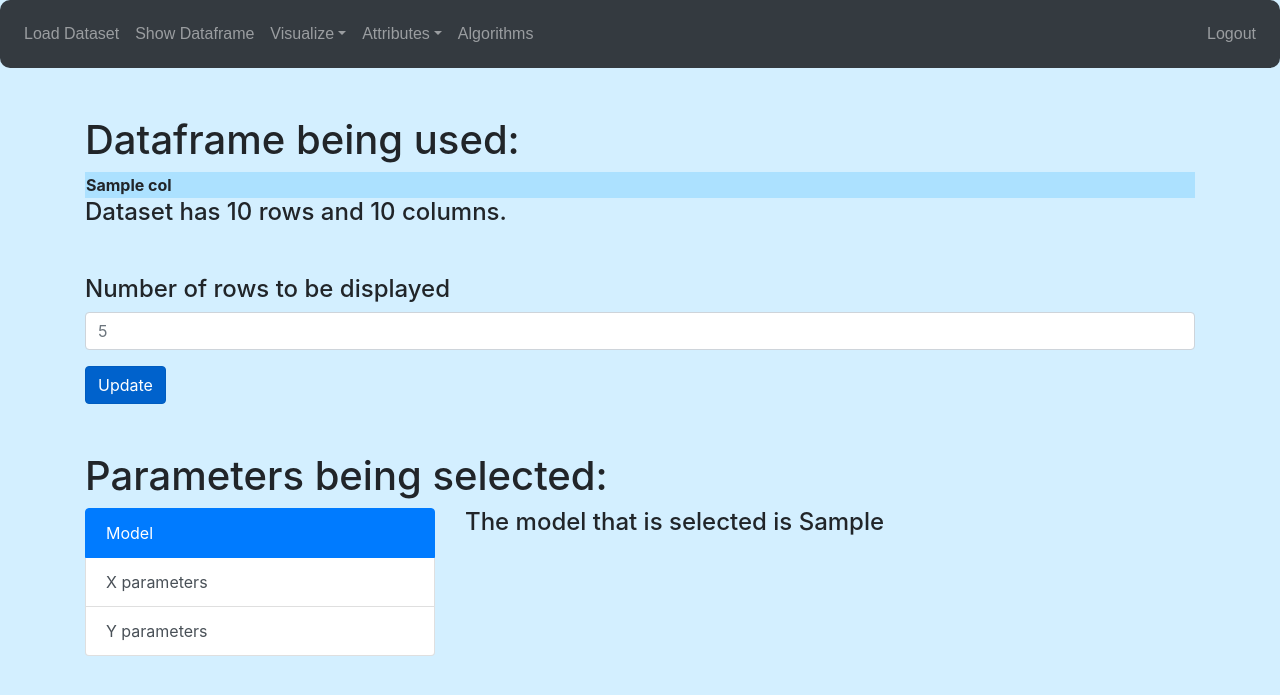
After one commit to Neroxn/website-app, a Flask app: template templates/current_data.html in a window 1280 px wide. The commit adds this page. Shown: the top 695 px of the page. Run offline with Flask 2, Linux system fonts and the light colour scheme; the visitor is signed in with stand-in values (Sample User, id 1); the template is opened without the code that fills it: most values are stand-ins (such as "Sample title", 1, 10 or a date in 2020); lists and menus that the app fills with data are empty; parts of the project's set-up code (start-up, migrations or seed data) failed here and were passed over; some libraries are stand-ins or nearby versions.

Commit message:
Add files via upload

```diff
--- a/run.py
+++ b/run.py
@@ -129,8 +129,7 @@ def create_app(test_config = None):
                 path = "csv/" + path
                 return redirect(url_for("download_csv",path=path))
             #Render first screen
-            return render_template("workspace.html",logs=session.get('user_log'))
-
+            return render_template("workspace.html",logs=session.get('user_log')[::-1])
 
         #Determine which workspace and checkpoint is selected
         session["selected_workspace"] = request.args.get('active_workspace')
@@ -144,18 +143,18 @@ def create_app(test_config = None):
             isLoaded = True
             return render_template("workspace.html", workspaces = get_workspaces(session["user_id"]), DataFrames = get_workspace(session["user_id"], session["selected_workspace"]), column_names=df2.columns.values, row_data=list(df2.head(5).values.tolist()),
                             link_column="Patient ID", zip=zip, isLoaded = isLoaded,
-                            rowS = df2.shape[0], colS = df2.shape[1], active_workspace = session["selected_workspace"],logs=session.get('user_log'))
+                            rowS = df2.shape[0], colS = df2.shape[1], active_workspace = session["selected_workspace"],logs=session.get('user_log')[::-1])
 
 
         #Only workspace selected, print checkpoints of the workspace
         elif session["selected_workspace"] is not None:
             print(get_workspace(session["user_id"],session["selected_workspace"]),session["selected_workspace"])
-            return render_template("workspace.html", workspaces = get_workspaces(session["user_id"]), DataFrames = get_workspace(session["user_id"], session["selected_workspace"]), active_workspace = session["selected_workspace"],logs=session.get('user_log'))
+            return render_template("workspace.html", workspaces = get_workspaces(session["user_id"]), DataFrames = get_workspace(session["user_id"], session["selected_workspace"]), active_workspace = session["selected_workspace"],logs=session.get('user_log')[::-1])
 
 
         #Nothing is selected, print workspaces
         else:
-            return render_template("workspace.html", workspaces = get_workspaces(session["user_id"]),logs=session.get('user_log'))
+            return render_template("workspace.html", workspaces = get_workspaces(session["user_id"]),logs=session.get('user_log')[::-1])
 
     @app.route('/upload_file', methods=['GET', 'POST'])
     def upload_file():
@@ -217,6 +216,10 @@ def create_app(test_config = None):
 
         if not session.get('user_log'):
             session['user_log'] = []
+
+        if len(session.get('selected_x')) == len(df.columns):
+            flash("No possible y can be selected since all features are selected as X parameter!")
+            return redirect(url_for('select_variables'))
 
         if request.method == 'POST':
             session["selected_y"] = request.form.getlist('hello')
@@ -290,6 +293,20 @@ def create_app(test_config = None):
 
         return render_template("select_algo.html",regression_model = regression_model,
         classification_model = classification_model,more_than_one = len(session.get('selected_y')) > 1)
+
+    @app.route('/current_data', methods = ["GET","POST"])
+    def current_data():
+        df = load_temp_dataframe(session.get("user_id"))
+        selected_model = session.get('selected_model')
+        if request.method == "POST":
+            number_of_head = request.form.get('head_number')
+            number_of_head =  5 if check_float(number_of_head) == False else int(number_of_head)
+            return render_template("current_data.html", column_names=df.columns.values, row_data=list(df.head(number_of_head).values.tolist()),
+                    link_column="Patient ID", zip=zip, rowS = df.shape[0], colS = df.shape[1],selected_model = selected_model,
+                    selected_x = np.sort(session.get('selected_x')), selected_y = np.sort(session.get('selected_y')))
+        return render_template("current_data.html", column_names=df.columns.values, row_data=list(df.head(5).values.tolist()),
+                            link_column="Patient ID", zip=zip, rowS = df.shape[0], colS = df.shape[1],selected_model = selected_model,
+                            selected_x = np.sort(session.get('selected_x')), selected_y = np.sort(session.get('selected_y')))
 
 
     @app.route('/result',methods = ["GET","POST"])
--- a/templates/base.html
+++ b/templates/base.html
@@ -17,6 +17,7 @@
     <div class="collapse navbar-collapse" id="navbarNavAltMarkup">
     	<ul class="navbar-nav">
         	<li class="nav-item"><a class="nav-link" href="/">Load Dataset</a></li>
+          <li class="nav-item"><a class="nav-link" href="{{ url_for('current_data') }}">Show Dataframe</a></li>
         <li class="nav-item dropdown">
           <a class="nav-link dropdown-toggle" href="#" id="navbarDropdownMenuLink" data-toggle="dropdown" aria-haspopup="true" aria-expanded="false">Visualize</a>
           <div class="dropdown-menu" aria-labelledby="navbarDropdownMenuLink">
--- /dev/null
+++ b/templates/current_data.html
@@ -0,0 +1,83 @@
+
+{% extends "base.html" %}
+{% block title %} {% endblock %}
+
+{% block head %}
+{{ super() }}
+<link rel= "stylesheet" type= "text/css" href= "{{ url_for('static',filename='css/workspace.css') }}">
+<link rel="stylesheet" type="text/css" href="{{ url_for('static',filename='css/navbar.css') }}">
+{% endblock %}
+
+
+{% block page_content %}
+<div class="container mt-5">
+    <h1>Dataframe being used:</h1>
+<div class="scrollmenu">
+    <table>
+        <tr>
+            {% for col in column_names %}
+            <th>{{col}}</th>
+            {% endfor %}
+        </tr>
+        {% for row in row_data %}
+        <tr>
+            {% for col, row_ in zip(column_names, row) %}
+            {% if col == link_column %}
+            <td>
+                <button type="submit" value={{ row_ }} name="person_id" form="patient_form" class="patient_button">
+                    {{ row_ }}
+                </button>
+            </td>
+            {% else %}
+            <td>{{row_}}</td>
+            {% endif %}
+            {% endfor %}
+        </tr>
+        {% endfor %}
+    </table>
+  </div>
+<h4>Dataset has {{ rowS }} rows and {{ colS }} columns.</h4>
+</div>
+<form action="" method=post enctype=multipart/form-data>
+	<div class = "container mt-5">
+		<div class="form-group">
+      		<label class="form-check-label" ><h4>Number of rows to be displayed</h4></label>
+            <input type = "text" class="form-control" name = "head_number" placeholder='5'/>
+		</div>
+        <input class="btn btn-primary active" type=submit value=Update>
+	</div>
+</form>
+
+<div class="container mt-5">
+    <h1>Parameters being selected:</h1>
+    <div class="row">
+        <div class="col-4">
+        <div class="list-group" id="list-tab" role="tablist">
+            <a class="list-group-item list-group-item-action active" id="list-home-list" data-toggle="list" href="#list-home" role="tab" aria-controls="home">Model</a>
+            <a class="list-group-item list-group-item-action" id="list-profile-list" data-toggle="list" href="#list-profile" role="tab" aria-controls="profile">X parameters</a>
+            <a class="list-group-item list-group-item-action" id="list-messages-list" data-toggle="list" href="#list-messages" role="tab" aria-controls="messages">Y parameters</a>
+        </div>
+        </div>
+        <div class="col-8">
+        <div class="tab-content" id="nav-tabContent">
+            <div class="tab-pane fade show active" id="list-home" role="tabpanel" aria-labelledby="list-home-list"><h4>The model that is selected is {{ selected_model }}</h4></div>
+            <div class="tab-pane fade" id="list-profile" role="tabpanel" aria-labelledby="list-profile-list">
+                {% for param_x in selected_x %}
+                <h4>{{ param_x }}</h4>
+                {% endfor %}
+            </div>
+            <div class="tab-pane fade" id="list-messages" role="tabpanel" aria-labelledby="list-messages-list">
+                {% for param_y in selected_y %}
+                <h4>{{ param_y }}</h4>
+                {% endfor %}
+            </div>
+        </div>
+        </div>
+    </div>
+</div>
+{% endblock %}
+
+
+{% block scripts %}
+
+{% endblock %}
--- a/templates/select_variables.html
+++ b/templates/select_variables.html
@@ -11,7 +11,7 @@
 
 {% block page_content %}
 <div class="container mt-5">
-  <h1>Select variables that will be used in training </h1>
+  <h1>Select X parameters that will be used in model training. </h1>
   <form method="post">
     <button type='button' class="btn btn-primary" onClick='toggle(this)'>Toggle All</button>
     <input class="form-control" id="myInput" type="text" placeholder="Search..">
@@ -36,6 +36,7 @@
     <input type="submit" class="btn btn-primary">
   </form>
 </div>
+
 {% endblock %}
 
 {% block scripts %}
--- a/templates/select_y_variable.html
+++ b/templates/select_y_variable.html
@@ -11,7 +11,7 @@
 
 {% block page_content %}
 <div class="container mt-5">
-  <h1>Select variables that will be used in training </h1>
+  <h1>Select Y parameters that model will predict. </h1>
   <form method="post">
     <button type='button' class="btn btn-primary" onClick='toggle(this)'>Toggle All</button>
     <input class="form-control" id="myInput" type="text" placeholder="Search..">
```
